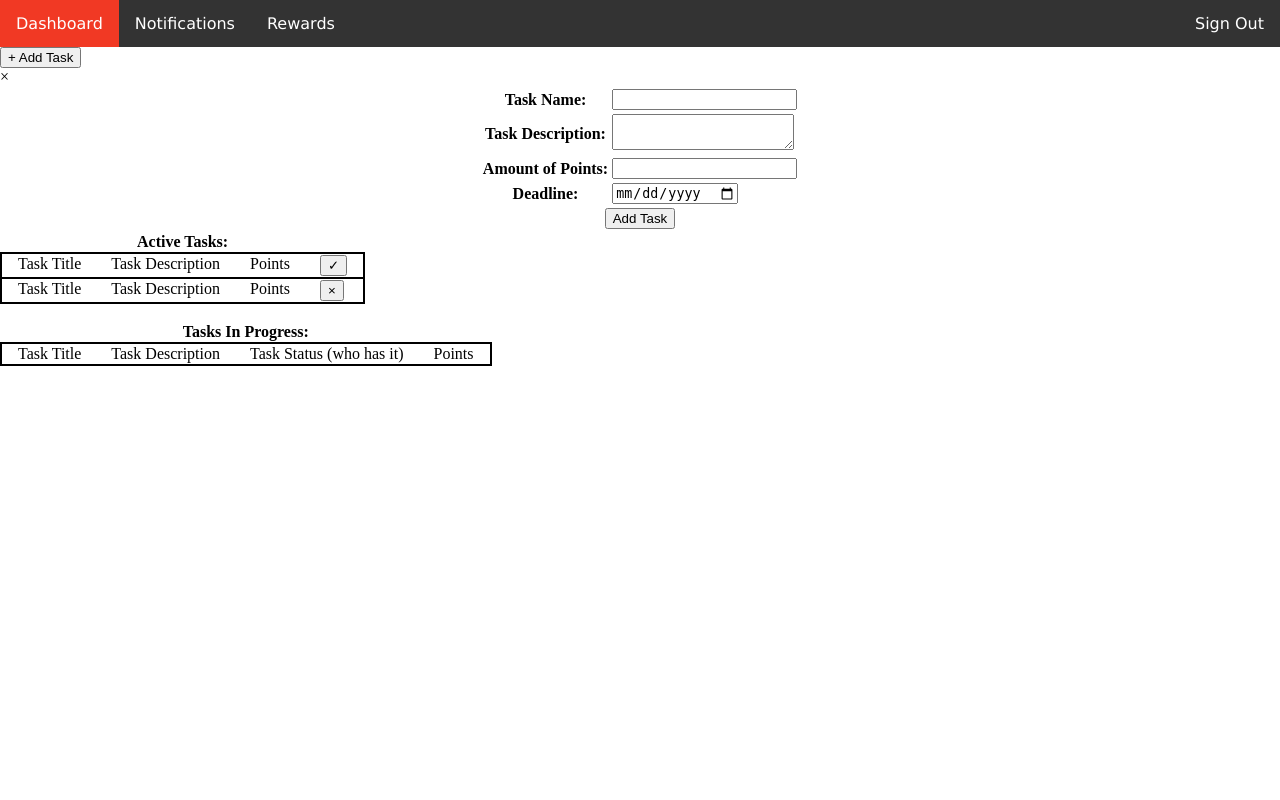
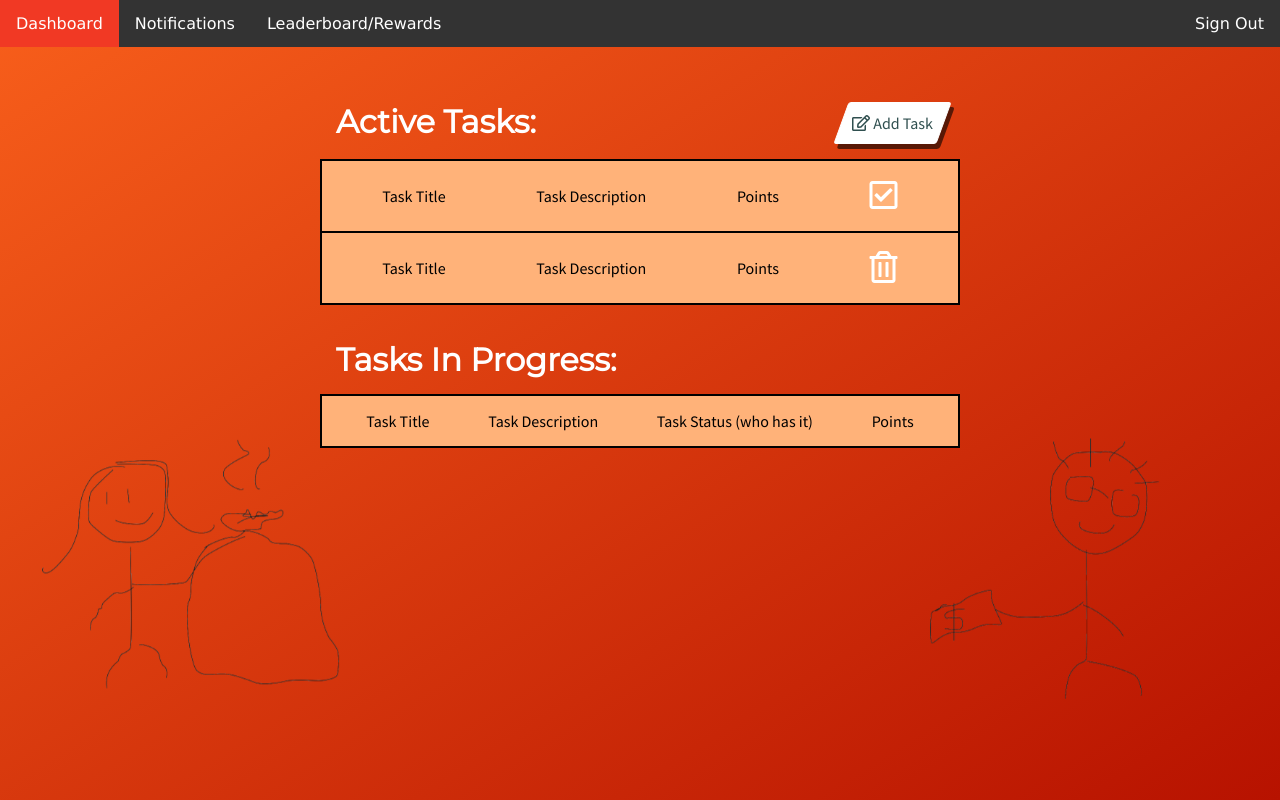
Before and after one commit to Grbic-Srdjan/Tiger-Tabs, a PHP site: page /dashboard.html in a window 1280 px wide. Run offline with PHP 8.4, Linux system fonts and the light colour scheme.

Commit message:
CSS Makeover!!! - credit to victoria for stylistic choices!!!!

```diff
--- a/dashboard.html
+++ b/dashboard.html
@@ -10,19 +10,52 @@
     <link rel="stylesheet" href="theme.css" />
 </head>
 
-<body>
+<body class="mainApp">
     <!--Navbar-->
-    <ul>
-        <li><a class="active" href="home.html" title="Dashboard">Dashboard</a></li>
-        <li><a href="" title="Notifications">Notifications</a></li>
-        <li><a href="" title="Rewards">Rewards</a></li>
+    <ul class="nav">
+        <li><a class="active" href="" title="Dashboard">Dashboard</a></li>
+        <li><a href="notifications.html" title="Notifications">Notifications</a></li>
+        <li><a href="leaderboard.html" title="Leaderboard/Rewards">Leaderboard/Rewards</a></li>
         <!--Add sign out functionality-->
         <li style="float:right"><a id="signOutButton" href="#" title="Sign Out">Sign Out</a></li>
     </ul>
+    <div style="text-align: center;">
+        <br /><br />
+        <!--This table will only show -->
+        <table class="tasksTable">
+            <tr>
+                <th>
+                    Active Tasks:
+                    <!--[BEGIN]PARENTS ONLY-->
+                    <button id="createNewTaskButtonForModal"><span><i class="far fa-edit"></i> Add Task</span></button>
+                    <!--[END]PARENTS ONLY-->
+                </th>
+            </tr>
+            <!--Practice data - Child-->
+            <tr>
+                <td>
+                    <div class="flex">
+                        <div>Task Title</div>
+                        <div>Task Description</div>
+                        <div>Points</div>
+                        <div><button class="icon" alt="Accept Task"><i class="far fa-check-square"></i></button></div>
+                    </div>
+                </td>
+            </tr>
+            <!--Practice data - Parent-->
+            <tr>
+                <td>
+                    <div class="flex">
+                        <div>Task Title</div>
+                        <div>Task Description</div>
+                        <div>Points</div>
+                        <div><button class="icon" alt="Delete Task"><i class="far fa-trash-alt"></i></button></div>
+                    </div>
+                </td>
+            </tr>
+        </table>
+        <!--[BEGIN]PARENTS ONLY-->
 
-    <!--[BEGIN]PARENTS ONLY-->
-    <style></style>
-    <button id="createNewTaskButtonForModal">+ Add Task</button>
         <div id="createNewTaskModal" class="modal-background">
             <div class="modal-content">
                 <span class="close">&times;</span>
@@ -68,34 +101,6 @@
         <!--[END]PARENTS ONLY-->
 
 
-    <!--This table will only show -->
-    <table class="tasksTable">
-        <tr>
-            <th>Active Tasks:</th>
-        </tr>
-        <!--Practice data - Child-->
-        <tr>
-            <td>
-                <div class="flex">
-                    <div>Task Title</div>
-                    <div>Task Description</div>
-                    <div>Points</div>
-                    <div><button>&checkmark;</button></div>
-                </div>
-            </td>
-        </tr>
-        <!--Practice data - Parent-->
-        <tr>
-            <td>
-                <div class="flex">
-                    <div>Task Title</div>
-                    <div>Task Description</div>
-                    <div>Points</div>
-                    <div><button>&times;</button></div>
-                </div>
-            </td>
-        </tr>
-    </table>
         <br />
         <!--This table will show the rest of the tasks not in the previous table-->
         <table class="tasksTable">
@@ -113,6 +118,9 @@
                 </td>
             </tr>
         </table>
+    </div>
+    <img id="trash_girl" src="img/trash_girl.png" />
+    <img id="moneybags_dad" src="img/moneybags_dad.png" />
 </body>
 
 </html>
--- a/theme.css
+++ b/theme.css
@@ -1,5 +1,9 @@
 /*--------------------------------------Global styles---------------------------------------------*/
 
+@import url("https://cdnjs.cloudflare.com/ajax/libs/font-awesome/5.15.3/css/all.min.css");
+@import url('https://fonts.googleapis.com/css2?family=Roboto&display=swap');
+@import url('https://fonts.googleapis.com/css2?family=Montserrat&display=swap');
+@import url('https://fonts.googleapis.com/css2?family=Source+Sans+Pro&display=swap');
 .flex {
     display: flex;
 }
@@ -10,11 +14,21 @@ input[type=date]:hover {
     cursor: pointer;
 }
 
+input,
+button {
+    font-family: "Source Sans Pro", sans-serif;
+}
+
+h1 {
+    font-family: "Montserrat", sans-serif;
+}
+
 .mainApp {
     background-image: linear-gradient(to bottom right, #f85f1b, #b71200);
     background-attachment: fixed;
+    font-family: "Source Sans Pro", sans-serif;
+    color: white;
 }
-
 
 
 /*------------------------------------Styles for nav bar------------------------------------------*/
@@ -22,9 +36,11 @@ input[type=date]:hover {
 body {
     margin: 0;
     padding: 0;
+    /*font-family: "Montserrat", sans-serif;
+    font-family: "Roboto", sans-serif;*/
 }
 
-ul {
+ul.nav {
     /*position: absolute;*/
     list-style-type: none;
     margin: 0;
@@ -35,11 +51,11 @@ ul {
     font-family: Verdana, Geneva, Tahoma, sans-serif;
 }
 
-li {
+.nav li {
     float: left;
 }
 
-li a {
+.nav li a {
     display: inline-block;
     color: white;
     text-align: center;
@@ -47,26 +63,64 @@ li a {
     text-decoration: none;
 }
 
-li a:hover {
+.nav li a:hover {
     background-color: #f13924;
 }
 
-.active {
+.nav .active {
     background-color: #b71200;
 }
 
 
 /*---------------------------------------Register/Login----------------------------------------------*/
 
+.radialBackground {
+    /*background-image: radial-gradient(salmon, white, white, white);*/
+    background-attachment: fixed;
+}
+
 .register.main,
 .register.main .header,
 .login.main,
 .login.main .header {
     text-align: center;
+    font-family: "Source Sans Pro", sans-serif;
+}
+
+.mainForm {
+    border: 3px solid rgb(146, 150, 146);
+    border: 3px solid rgba(0, 0, 0, 0.6);
+    padding: 40px;
+    border-radius: 40px;
+    margin: 0 auto;
+    background-color: rgba(0, 0, 0, 0.16);
+}
+
+.register .mainForm {
+    max-width: 60%;
+}
+
+.login .mainForm {
+    max-width: 40%;
 }
 
 .mainForm table {
     margin: 0 auto;
+}
+
+.mainForm th,
+.mainForm input,
+.mainForm button,
+.mainForm label {
+    font-size: 1.5rem;
+}
+
+.mainForm th {
+    text-align: right;
+}
+
+.mainForm input[type=submit] {
+    margin-top: 0.5rem;
 }
 
 .mainForm .flex {
@@ -85,19 +139,51 @@ li a:hover {
     max-height: 75px;
 }
 
+#trash_girl {
+    position: fixed;
+    bottom: 0px;
+    left: 0px;
+    max-width: 30%;
+    z-index: -10000000;
+}
+
+#moneybags_dad {
+    position: fixed;
+    bottom: 0px;
+    right: 0px;
+    max-width: 30%;
+    z-index: -10000000;
+}
+
 
 /*----------------------------------------Dashboard.html---------------------------------------------*/
 
 .tasksTable {
     border-collapse: collapse;
+    margin: 0 auto;
+    width: 50%;
+}
+
+.tasksTable th {
+    font-family: "Montserrat", sans-serif;
+    color: white;
+    padding: 15px;
+    font-size: 2em;
+    text-align: left;
 }
 
 .tasksTable td {
     border: 2px solid black;
+    color: black;
+    padding: 15px;
+    background-color: #ffb279;
+    /*Macaroni & Cheese*/
 }
 
 .flex {
     display: flex;
+    align-items: center;
+    justify-content: space-around;
 }
 
 .flex div {
@@ -105,46 +191,110 @@ li a:hover {
     margin-right: 15px;
 }
 
+.icon {
+    background: none;
+    padding: 0;
+    border: none;
+    color: white;
+    font-size: 2em;
+}
+
+.fa-check-square:hover,
+.fa-check:hover {
+    color: green;
+}
+
+.fa-trash-alt:hover,
+.fa-times:hover {
+    color: red;
+}
+
+.accountButton,
+#createNewTaskButtonForModal,
+#createNewRewardButtonForModal {
+    padding: 10px;
+    font-size: 1rem !important;
+    font-family: 'Source Sans Pro';
+    color: darkslategray;
+    border-color: white;
+    border: 1px solid white;
+    border-radius: 3px;
+    box-shadow: 5px 5px 0 rgb(0 0 0 / 60%);
+    transform: skew(-20deg);
+    background-color: white;
+    transition: 1s;
+}
+
+.accountButton span,
+#createNewTaskButtonForModal span,
+#createNewRewardButtonForModal span {
+    display: inline-block;
+    transform: skew(20deg);
+}
+
+.accountButton:hover,
+#createNewTaskButtonForModal:hover,
+#createNewRewardButtonForModal:hover {
+    color: white;
+    background-color: rgb(161, 31, 8);
+    transition: 1s;
+}
+
+#createNewTaskButtonForModal {
+    float: right;
+}
+
+
 /*----------------------------------------leaderboard.html---------------------------------------------*/
+
 .score {
     text-align: right;
 }
+
 .nametitle {
     text-align: left;
 }
+
 .flexpool {
     display: flex;
     flex-wrap: wrap;
     justify-content: center;
 }
+
 .card {
     flex: 0 0 250px;
-    background-color: white;
-    margin: .5rem;
+    background-color: #ffb279;
+    /*Macaroni & Cheese*/
+    margin: 0.5rem;
     border-radius: 10px;
     box-shadow: 0 1px 3px rgba(0, 0, 0, 0.16), 0 1px 3px rgba(0, 0, 0, 0.23)
 }
+
 .card img {
     border-radius: 10px 10px 0 0;
+    color: black;
 }
-.card h2 {
-    padding: .5rem 1rem;
-}
+
+.card h2,
 .card p {
     padding: .5rem 1rem;
+    color: black;
 }
-html {
-    height: 100%;
-}
+
 .container {
     display: flex;
     height: 100%;
 }
+
 .container section.a {
-    flex-basis: 300px;
+    flex-basis: 20rem;
+    margin-left: 4rem;
 }
+
 .container section.b {
     flex: 1;
+}
+
 
 /*Modal*/
 
@@ -204,5 +354,3 @@ html {
 
 
 /**/
-
-#ffb279
```
Also changed, not shown: leaderboard.html (+10 -76 lines), notifications.html (+13 -4 lines), register.html (+24 -12 lines). Lines whose indentation alone changed are shown as unchanged.
